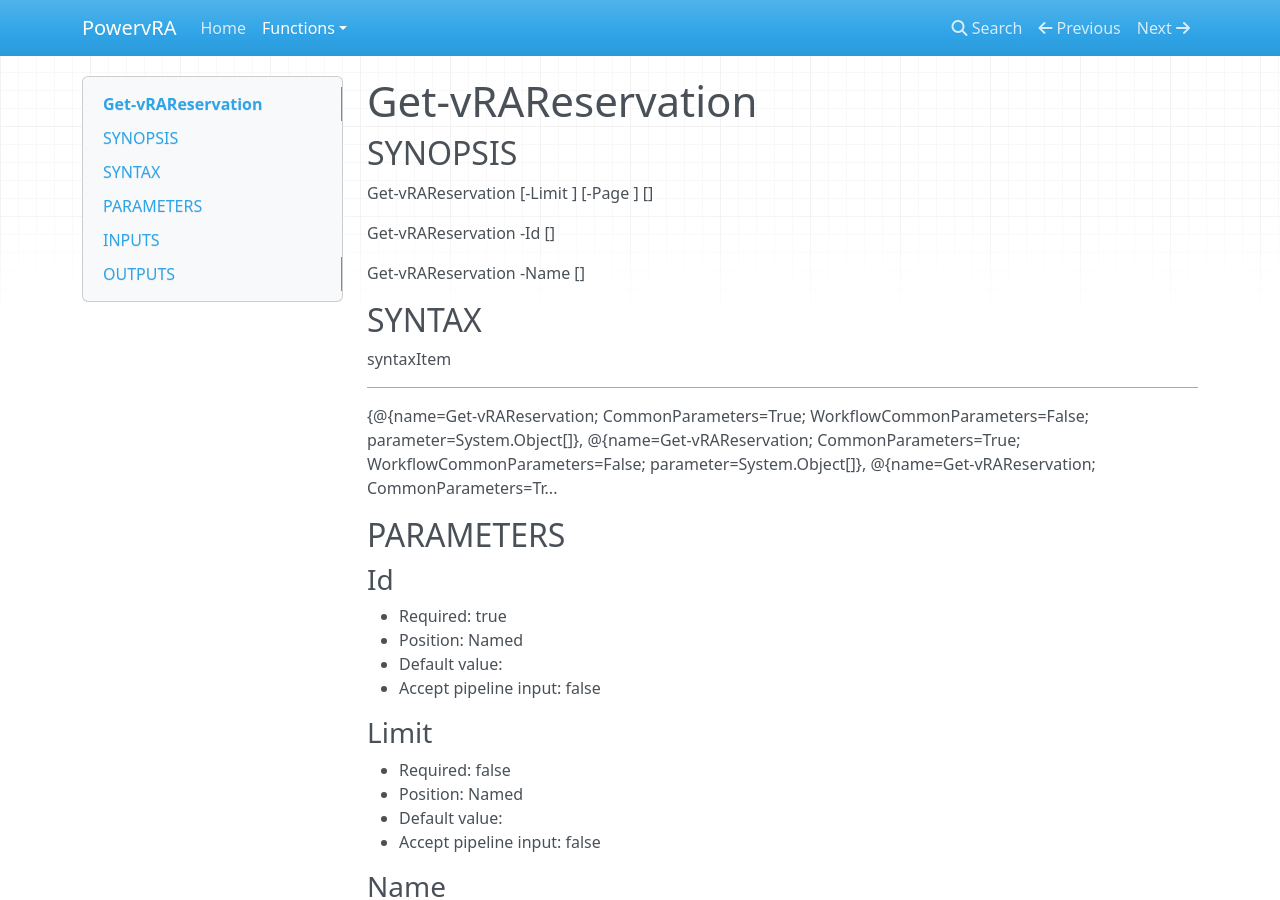
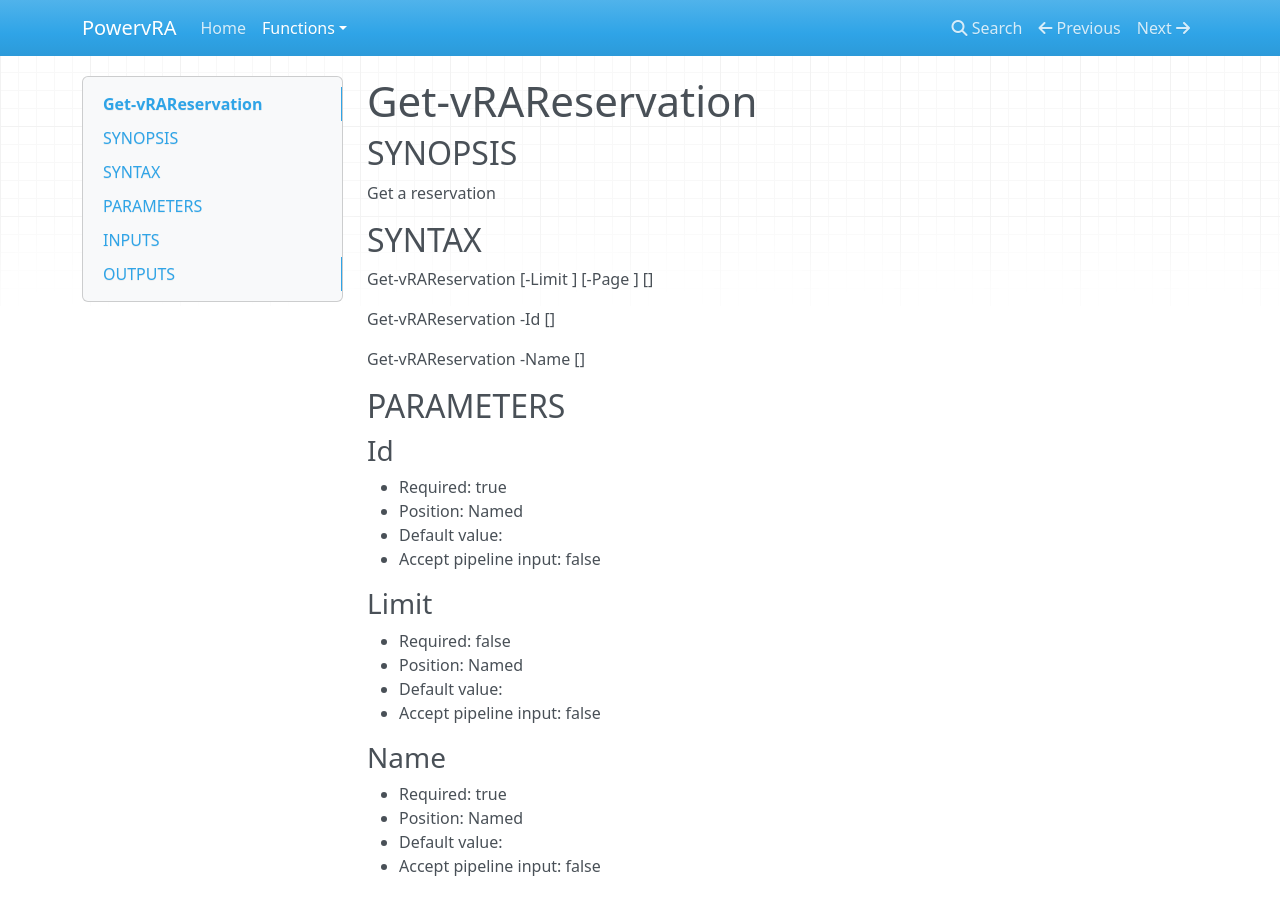
Before and after one commit to jakkulabs/PowervRA, an MkDocs documentation site: the page built from docs/Get-vRAReservation.md, in a window 1280 px wide and 900 px high. Built offline with MkDocs 1.6.1, drawn with Linux system fonts in a browser that asks for light colours; nearby versions of some CDN libraries; old or Windows-style settings are respelled for this version of MkDocs.

Commit message:
Fixed broken doc

```diff
--- a/docs/Get-vRAReservation.md
+++ b/docs/Get-vRAReservation.md
@@ -2,26 +2,17 @@
 
 ## SYNOPSIS
 
-
-Get-vRAReservation [-Limit <int>] [-Page <int>] [<CommonParameters>]
-
-Get-vRAReservation -Id <string[]> [<CommonParameters>]
-
-Get-vRAReservation -Name <string[]> [<CommonParameters>]
+Get a reservation
 
 
 ## SYNTAX
 
 
- syntaxItem
+Get-vRAReservation [-Limit <int>] [-Page <int>]  [<CommonParameters>]
 
- ----------
+Get-vRAReservation -Id <string[]>  [<CommonParameters>]
 
- {@{name=Get-vRAReservation; CommonParameters=True; WorkflowCommonParameters=False; parameter=System.Object[]}, @{name=Get-vRAReservation; CommonParameters=True; WorkflowCommonParameters=False; parameter=System.Object[]}, @{name=Get-vRAReservation; CommonParameters=Tr...
-
-
-
-
+Get-vRAReservation -Name <string[]>  [<CommonParameters>]
 
 
 
```
